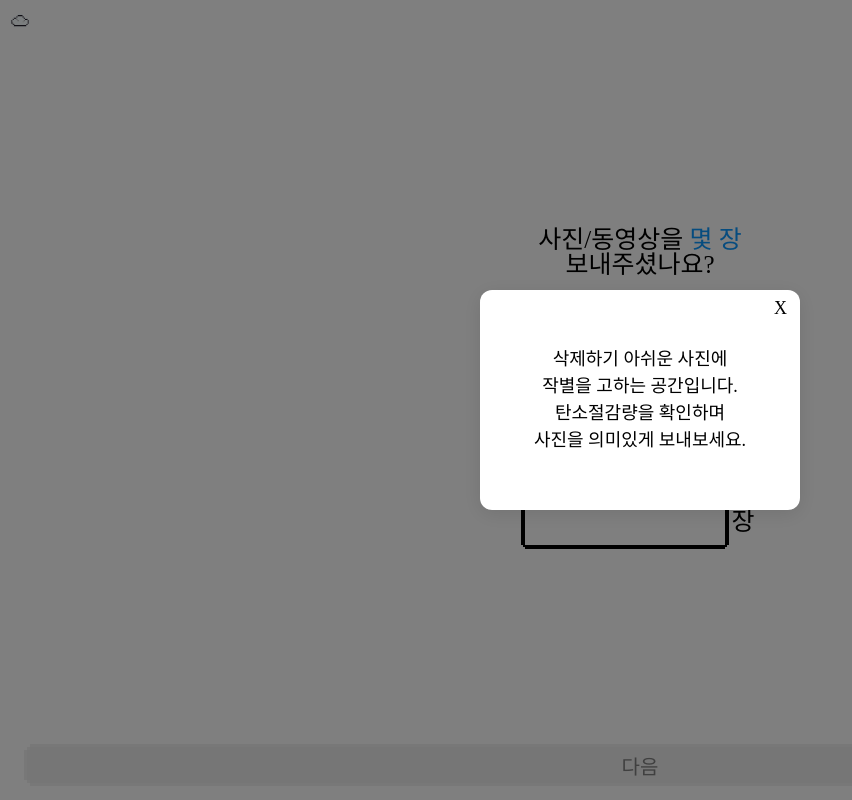
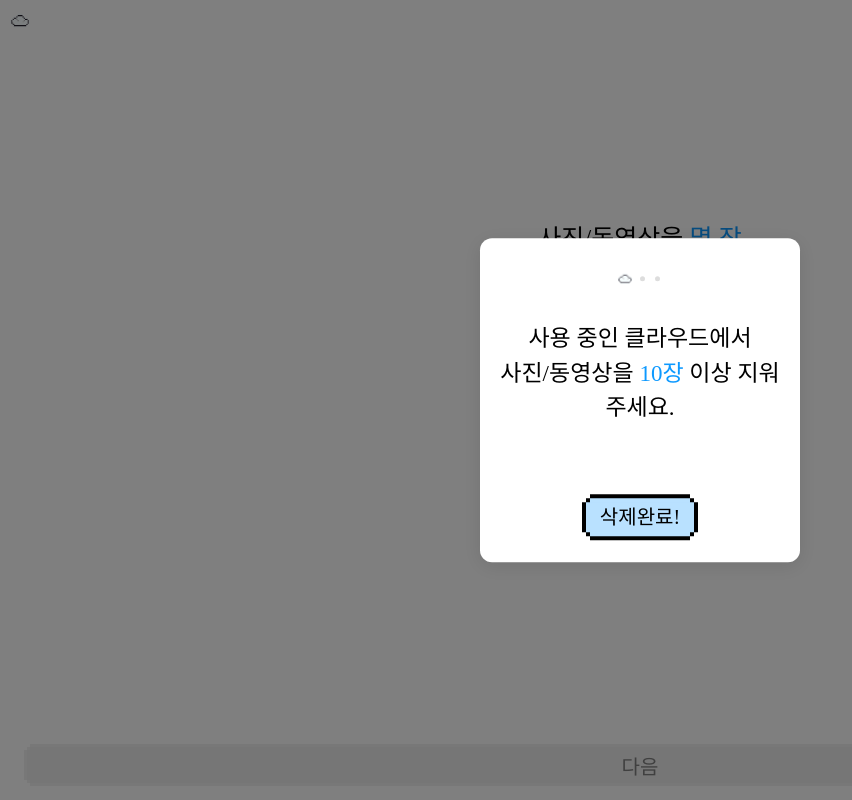
Before and after one commit to cloud-duster/cloud-duster-fe, a React (Vite) app: page /farewell in a window 1280 px wide. Shown: the whole page, without its empty margins (0-852 px from the left). Built offline with nearby package versions, Linux system fonts and the light colour scheme; a web font is replaced by a local one.

Commit message:
feat: 튜토리얼 스텝 추가

```diff
--- a/src/app/farewell/steps/First.tsx
+++ b/src/app/farewell/steps/First.tsx
@@ -2,7 +2,7 @@ import useFarewellStore from "@/state/FarewellStore";
 import classNames from "classnames";
 import React, { useEffect, useState } from "react";
 import useValidateNextButton from "../hooks/useValidateNextButton";
-import Alert from "./components/Alert";
+import Tutorial from "./components/Tutorial";
 
 const First = () => {
 	const [value, setValue] = useState("");
@@ -38,15 +38,8 @@ const First = () => {
 
 	return (
 		<>
-			{showLayer && <Alert onClickClose={() => { setShowLayer(false); }}>
-				<p>
-					삭제하기 아쉬운 사진에<br />
-					작별을 고하는 공간입니다.<br />
-					탄소절감량을 확인하며<br />
-					사진을 의미있게 보내보세요.
-				</p>
-			</Alert>}
-			<div>
+			{showLayer && <Tutorial onClickClose={() => { setShowLayer(false); }} />}
+			<div style={{ lineHeight: "30px" }}>
 				사진/동영상을 <em className="accent">몇 장</em>
 				<br /> 보내주셨나요?
 			</div>
--- /dev/null
+++ b/src/app/farewell/steps/components/Tutorial.tsx
@@ -0,0 +1,60 @@
+import Overlay from "@/app/components/Overlay";
+import Button from "@/components/Button";
+import React, { FC, useRef, useState } from "react";
+import useOnClickOutside from "../../hooks/useOnClickOutside";
+
+const steps = [
+	{
+		title: <>사용 중인 클라우드에서<br />사진/동영상을 <em className="accent">10장</em> 이상 지워주세요.</>,
+		buttonLabel: "삭제완료!"
+	},
+	{
+		title: <>기억하고 싶은 사진<br /> 1장을 <em className="accent">캡쳐</em> 후,<br />휴지통을 비워주세요.</>,
+		buttonLabel: "비웠어요"
+	},
+	{
+		title: <>구름털이에 지운 사진을 <em className="accent">공유</em>해 보세요.</>,
+		description: <>공유된 사진은 3일 후<br />임시 클라우드에서 삭제됩니다.</>,
+		buttonLabel: "야호!"
+	}
+];
+
+interface Props {
+    onClickClose: () => void;
+}
+
+const Tutorial: FC<Props> = ({ onClickClose }) => {
+	const [currentStep, setCurrentStep] = useState(0);
+	const ref = useRef<HTMLDivElement>(null);
+	useOnClickOutside(ref, onClickClose);
+
+	const handleNext = () => {
+		if (currentStep < steps.length - 1) {
+			setCurrentStep((prev) => prev + 1);
+		} else {
+			onClickClose();
+		}
+	};
+
+	return <Overlay>
+		<div className="alert column" style={{ height: "auto" }}>
+			<div className="tutorial-content">
+				<div className="tutorial-progress">
+					{steps.map((_, index) => (
+						<div
+							key={index}
+							className={`progress-dot ${index === currentStep ? "active" : ""}`}
+						></div>
+					))}
+				</div>
+				<p className="tutorial-title">{steps[currentStep].title}</p>
+				<p className="tutorial-description">{steps[currentStep].description}</p>
+				<Button onClick={handleNext} className="tutorial-button">
+					{steps[currentStep].buttonLabel}
+				</Button>
+			</div>
+		</div>
+	</Overlay>;
+};
+
+export default Tutorial;
--- a/src/css/index.css
+++ b/src/css/index.css
@@ -671,3 +671,79 @@ button {
         animation-delay: calc(var(--index) * 0.5s);
     }
 }
+
+.tutorial-alert {
+    position: fixed;
+    top: 50%;
+    left: 50%;
+    transform: translate(-50%, -50%);
+    width: 90%;
+    max-width: 400px;
+    background: #ffffff;
+    border-radius: 12px;
+    box-shadow: 0 4px 15px rgba(0, 0, 0, 0.2);
+    padding: 20px;
+    z-index: 1000;
+    text-align: center;
+    animation: fadeIn 0.3s ease-in-out;
+}
+
+.tutorial-content {
+    display: flex;
+    flex-direction: column;
+    align-items: center;
+}
+
+.tutorial-title {
+    font-size: 23px;
+    margin-bottom: 10px;
+    color: black;
+}
+
+.tutorial-description {
+    font-size: 16px;
+    margin-bottom: 20px;
+    color: #666;
+    line-height: 1.5;
+}
+
+.tutorial-button {
+    width: 100px;
+    margin-bottom: 10px;
+}
+
+@keyframes fadeIn {
+    from {
+        opacity: 0;
+        transform: translate(-50%, -60%);
+    }
+
+    to {
+        opacity: 1;
+        transform: translate(-50%, -50%);
+    }
+}
+
+.tutorial-progress {
+    padding-top: 15px;
+    display: flex;
+    justify-content: center;
+    gap: 10px;
+    align-items: center;
+    margin-bottom: 16px;
+}
+
+.progress-dot {
+    width: 5px;
+    height: 5px;
+    background-color: #ddd;
+    border-radius: 50%;
+    transition: transform 0.3s;
+}
+
+.progress-dot.active {
+    background: url('/assets/cloud-pixel.svg');
+    transform: scale(1.5);
+    width: 10px;
+    height: 10px;
+}
```
